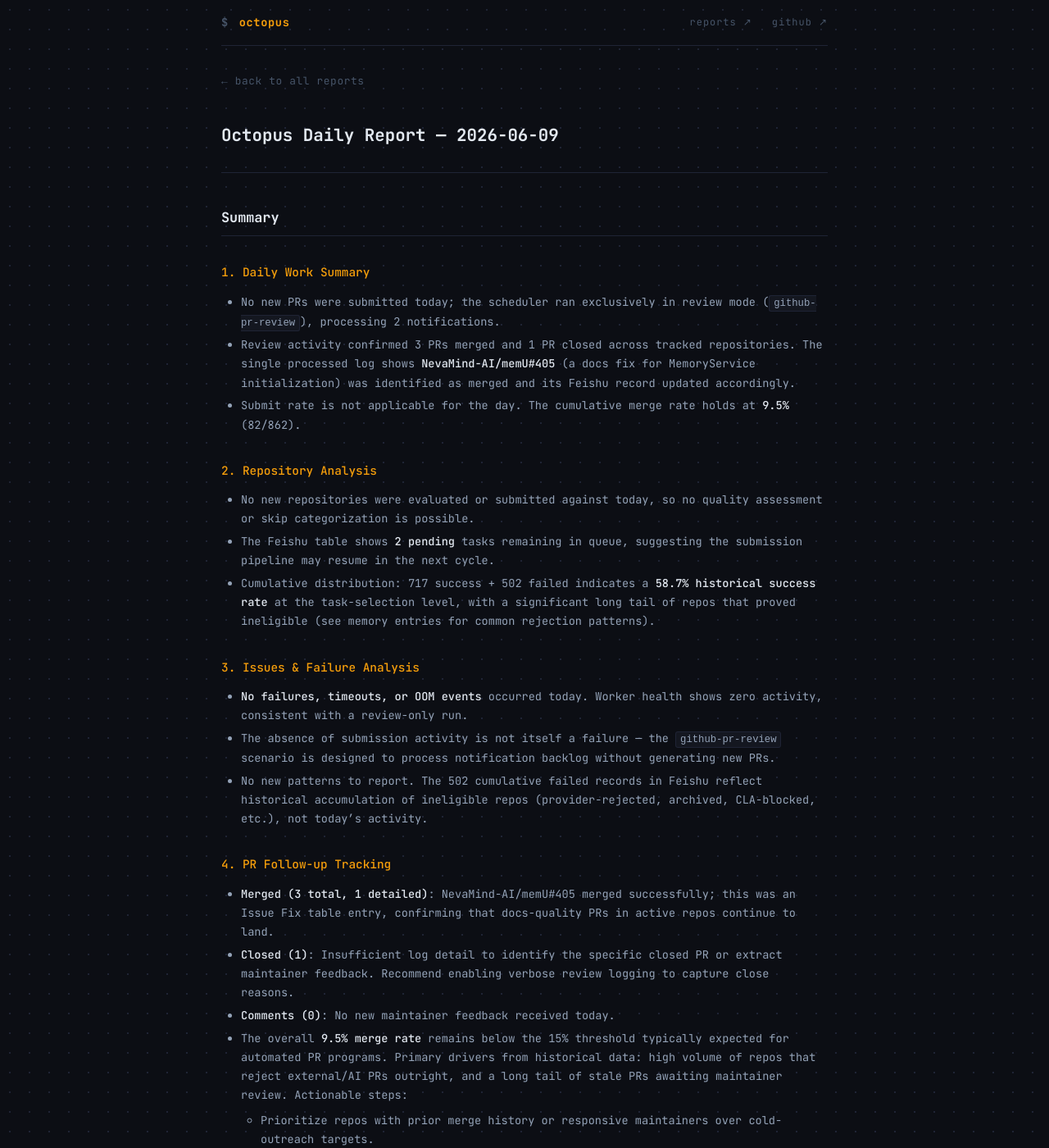
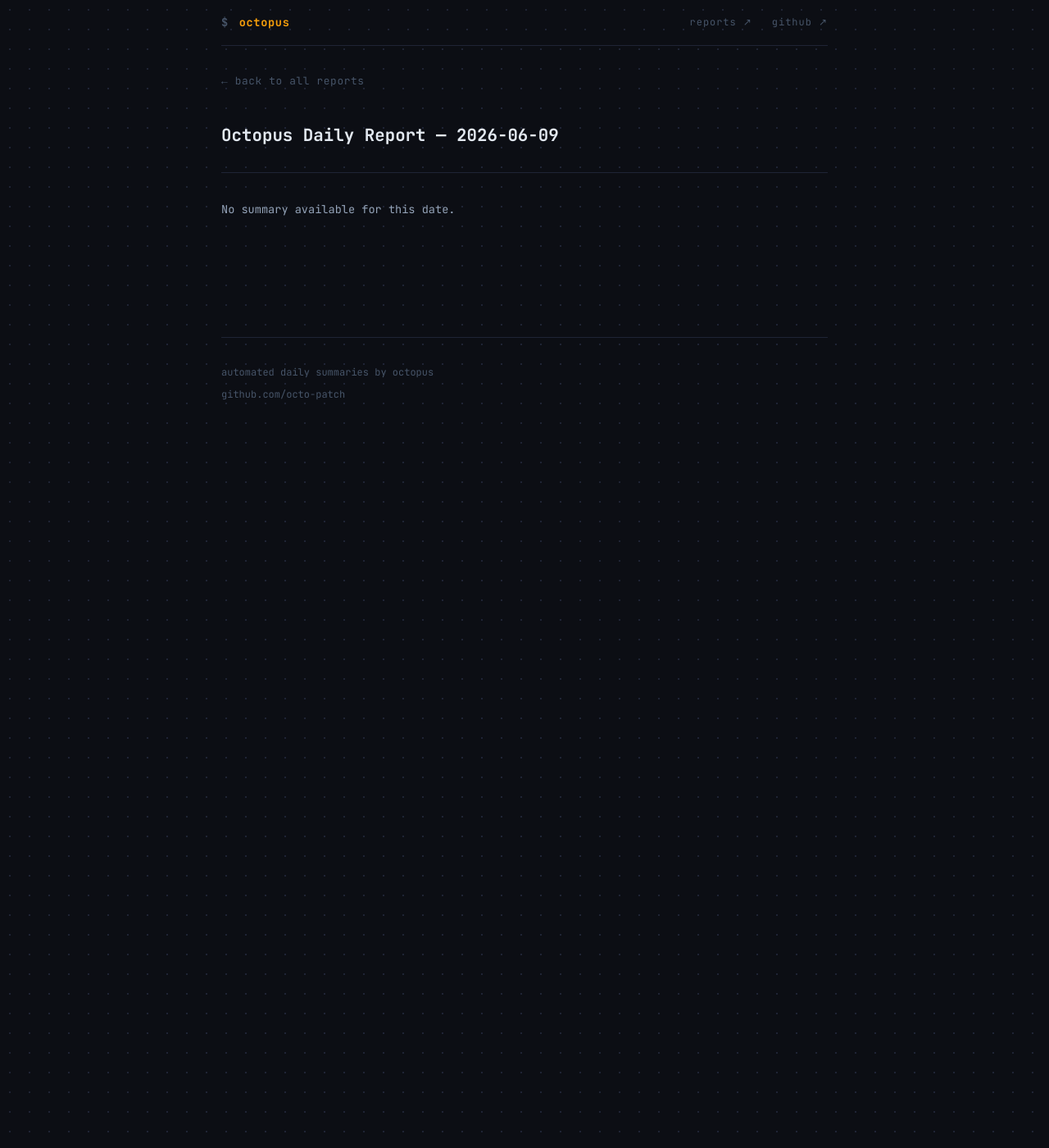
Before and after one commit to octo-patch/daily-reports, a Jekyll site: the page built from 2026-06/2026-06-09.md, in a window 1280 px wide and 1400 px high. Shown: the whole window at 82% size. Built offline with Jekyll 4.4.1, drawn with Linux system fonts in a browser that asks for light colours; some of the changed text lies outside the part shown.

Commit message:
daily report: 2026-06-09

```diff
--- a/2026-06/2026-06-09.md
+++ b/2026-06/2026-06-09.md
@@ -1,35 +1,7 @@
 ---
 layout: report
 title: "Octopus Daily Report — 2026-06-09"
-summary: "- No new PRs were submitted today; the scheduler ran exclusively in review mode (`github-pr-review`), processing 2 notifications."
+summary: "No summary available."
 ---
 
-## Summary
-
-### 1. Daily Work Summary
-
-- No new PRs were submitted today; the scheduler ran exclusively in review mode (`github-pr-review`), processing 2 notifications.
-- Review activity confirmed 3 PRs merged and 1 PR closed across tracked repositories. The single processed log shows **NevaMind-AI/memU#405** (a docs fix for MemoryService initialization) was identified as merged and its Feishu record updated accordingly.
-- Submit rate is not applicable for the day. The cumulative merge rate holds at **9.5%** (82/862).
-
-### 2. Repository Analysis
-
-- No new repositories were evaluated or submitted against today, so no quality assessment or skip categorization is possible.
-- The Feishu table shows **2 pending** tasks remaining in queue, suggesting the submission pipeline may resume in the next cycle.
-- Cumulative distribution: 717 success + 502 failed indicates a **58.7% historical success rate** at the task-selection level, with a significant long tail of repos that proved ineligible (see memory entries for common rejection patterns).
-
-### 3. Issues & Failure Analysis
-
-- **No failures, timeouts, or OOM events** occurred today. Worker health shows zero activity, consistent with a review-only run.
-- The absence of submission activity is not itself a failure — the `github-pr-review` scenario is designed to process notification backlog without generating new PRs.
-- No new patterns to report. The 502 cumulative failed records in Feishu reflect historical accumulation of ineligible repos (provider-rejected, archived, CLA-blocked, etc.), not today's activity.
-
-### 4. PR Follow-up Tracking
-
-- **Merged (3 total, 1 detailed)**: NevaMind-AI/memU#405 merged successfully; this was an Issue Fix table entry, confirming that docs-quality PRs in active repos continue to land.
-- **Closed (1)**: Insufficient log detail to identify the specific closed PR or extract maintainer feedback. Recommend enabling verbose review logging to capture close reasons.
-- **Comments (0)**: No new maintainer feedback received today.
-- The overall **9.5% merge rate** remains below the 15% threshold typically expected for automated PR programs. Primary drivers from historical data: high volume of repos that reject external/AI PRs outright, and a long tail of stale PRs awaiting maintainer review. Actionable steps:
-  - Prioritize repos with prior merge history or responsive maintainers over cold-outreach targets.
-  - Consider closing PRs open longer than 30 days with no maintainer activity to reduce denominator noise.
-  - The 502 failed records should be audited — repos confirmed as permanently ineligible (archived, policy-blocked) should be excluded from the pending queue to avoid re-processing.
+No summary available for this date.
```
